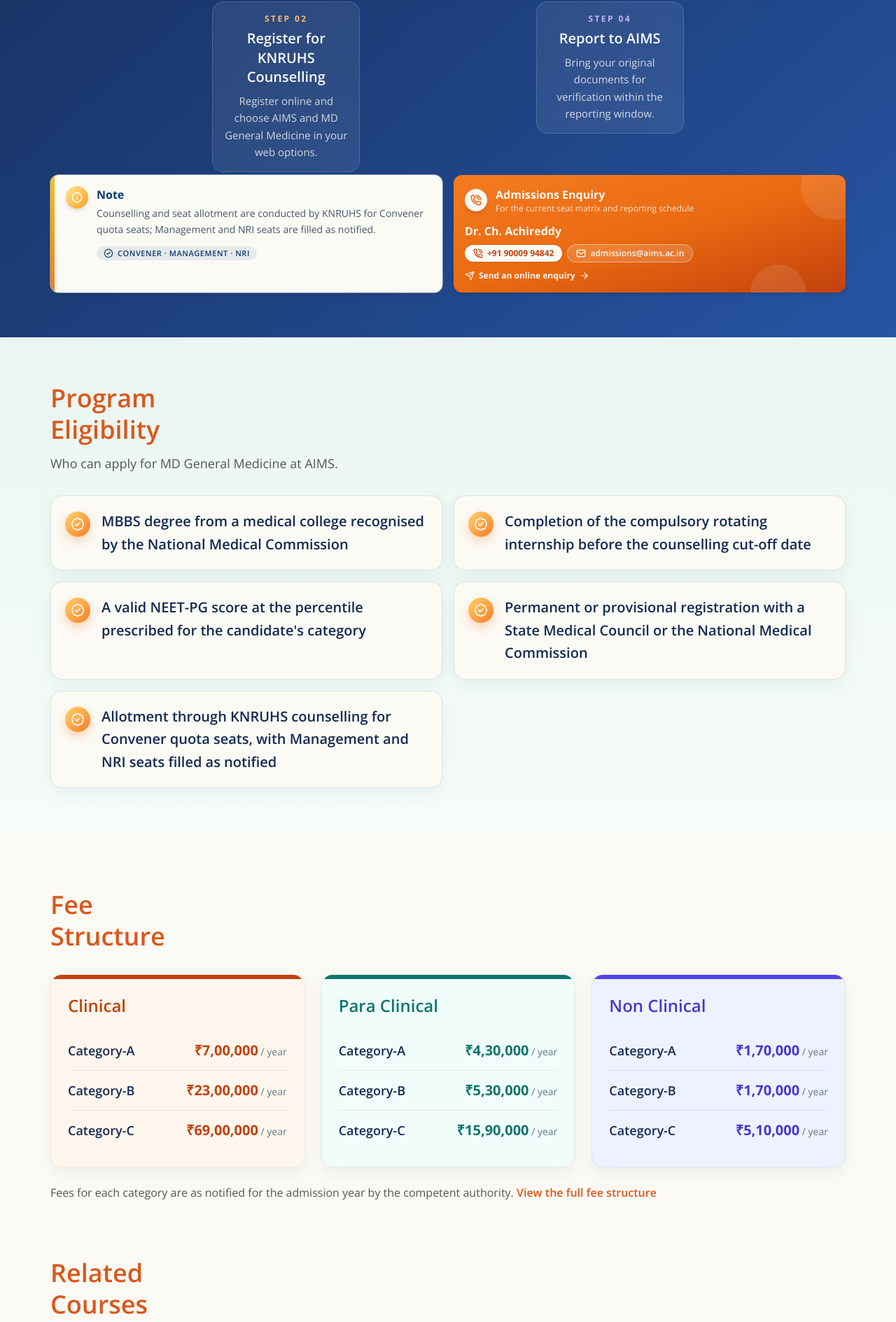
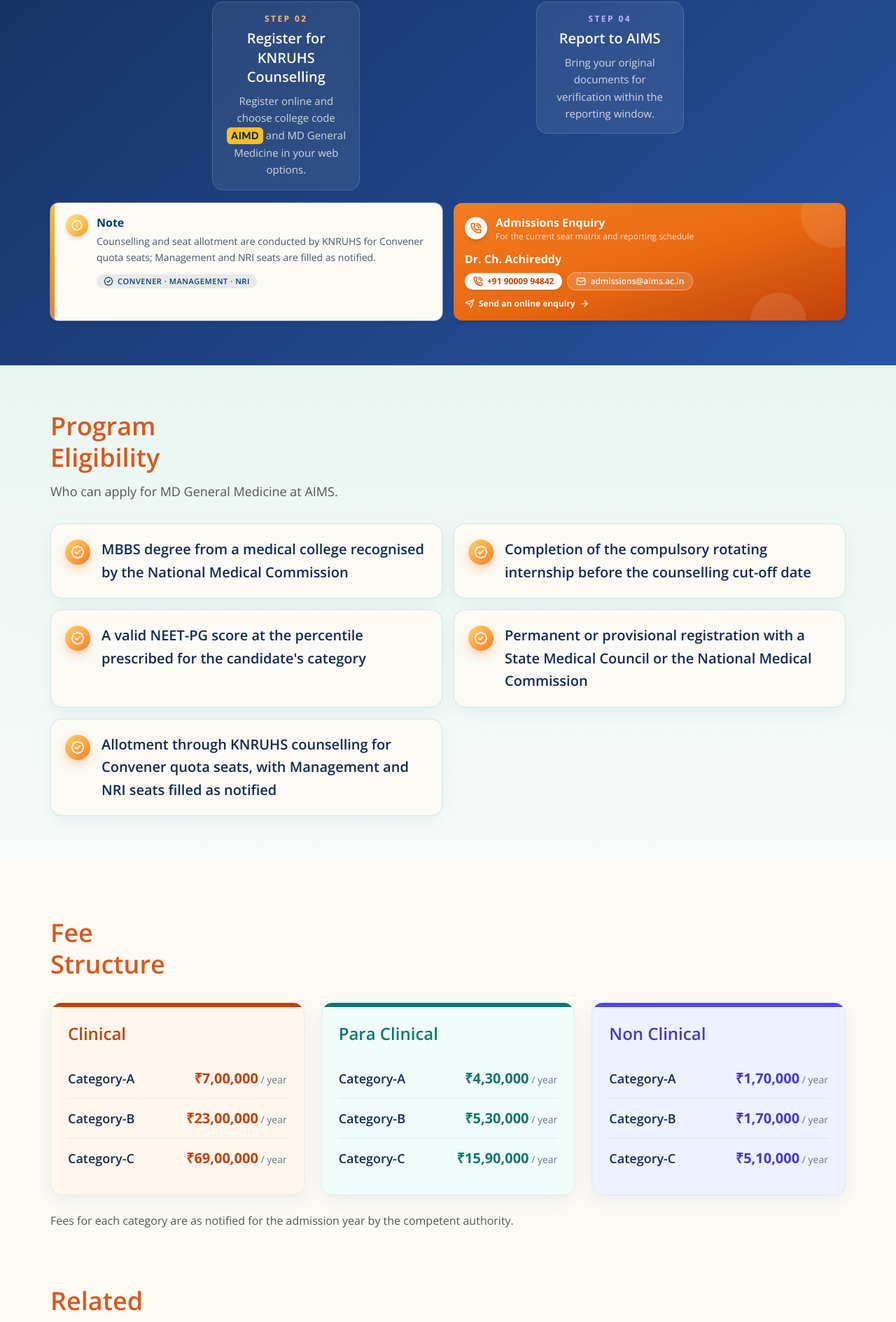
Before and after one commit to lewsishamilton/AIMS, a React (Vite) app: page /academics/postgraduate/md-general-medicine in a window 1280 px wide. Shown: the part 3755-5644 px from the top of the page at 70% size. Built offline with nearby package versions, Linux system fonts and the light colour scheme; a web font is replaced by a local one.

Commit message:
AIMD ADDED

```diff
--- a/src/data/pgProgrammeDetails.ts
+++ b/src/data/pgProgrammeDetails.ts
@@ -86,7 +86,7 @@ export const PG_PROGRAMME_DETAILS: Record<string, PgProgrammeDetail> = {
       { title: "Qualify NEET-PG 2026", detail: "Score at or above the qualifying percentile for your category." },
       {
         title: "Register for KNRUHS Counselling",
-        detail: "Register online and choose AIMS and MD General Medicine in your web options.",
+        detail: "Register online and choose college code **AIMD** and MD General Medicine in your web options.",
       },
       { title: "Seat Allotment", detail: "Convener quota seats are allotted by KNRUHS; Management and NRI seats as notified." },
       { title: "Report to AIMS", detail: "Bring your original documents for verification within the reporting window." },
--- a/src/layouts/footer.tsx
+++ b/src/layouts/footer.tsx
@@ -101,6 +101,15 @@ export default function Footer() {
                     <path d="M2 3.5A1.5 1.5 0 013.5 2h2.1a1 1 0 01.98.8l.9 4.5a1 1 0 01-.6 1.14l-2.08.83a13.1 13.1 0 005.9 5.9l.83-2.08a1 1 0 011.14-.6l4.5.9a1 1 0 01.8.98v2.1a1.5 1.5 0 01-1.5 1.5h-1C9.2 19 2 11.65 2 5v-1.5z" />
                   </svg>
                   <span>Admissions (Dr. Achireddy): {CONTACT.admissionsPhone}</span>
+                </a>
+                <a
+                  href={`mailto:${CONTACT.admissionsEmail}`}
+                  className="flex items-center gap-3 text-sm text-white/90 hover:text-white transition-colors font-medium"
+                >
+                  <svg className="w-4 h-4 text-white/80 shrink-0" fill="currentColor" viewBox="0 0 20 20">
+                    <path d="M2.5 4A1.5 1.5 0 001 5.5v.32l9 4.5 9-4.5V5.5A1.5 1.5 0 0017.5 4h-15zM19 7.68l-8.55 4.27a1 1 0 01-.9 0L1 7.68V14.5A1.5 1.5 0 002.5 16h15a1.5 1.5 0 001.5-1.5V7.68z" />
+                  </svg>
+                  <span>{CONTACT.admissionsEmail}</span>
                 </a>
                 <a
                   href={telHref(CONTACT.receptionPhone)}
--- a/src/pages/PgProgrammeDetailPage.tsx
+++ b/src/pages/PgProgrammeDetailPage.tsx
@@ -314,7 +314,18 @@ function StepText({ s, i, plain }: { s: { title: string; detail: string }; i: nu
     <div className={plain ? "" : "w-full rounded-2xl border border-white/15 bg-white/[0.08] p-4 backdrop-blur-sm"}>
       <p className={`text-xs font-extrabold uppercase tracking-[0.2em] ${theme.label}`}>Step {String(i + 1).padStart(2, "0")}</p>
       <h3 className="mt-1.5 text-lg font-bold leading-snug sm:text-xl">{s.title}</h3>
-      <p className="mt-2 text-[15px] leading-relaxed text-white/80">{s.detail}</p>
+      <p className="mt-2 text-[15px] leading-relaxed text-white/80">
+        {/* Words wrapped in **…** are highlighted as a gold chip. */}
+        {s.detail.split("**").map((part, k) =>
+          k % 2 === 0 ? (
+            part
+          ) : (
+            <strong key={k} className="rounded-md bg-[#FBBF24] px-1.5 py-0.5 font-extrabold tracking-wide text-[#0B2A55]">
+              {part}
+            </strong>
+          ),
+        )}
+      </p>
     </div>
   );
 }
@@ -331,7 +342,7 @@ function AdmissionsPath({ d }: { d: PgProgrammeDetail }) {
           {d.admissionSteps.map((s, i) => {
             const above = i % 2 === 0;
             return (
-              <li key={s.title} className="grid grid-rows-[260px_auto_260px] justify-items-center text-center">
+              <li key={s.title} className="grid grid-rows-[260px_auto_300px] justify-items-center text-center">
                 <div className="flex flex-col items-center justify-end">
                   {above && (
                     <>
@@ -508,10 +519,7 @@ function FeeStructure() {
         ))}
       </div>
       <p className="mt-6 text-sm text-[#555] sm:text-base dark:text-slate-300">
-        Fees for each category are as notified for the admission year by the competent authority.{" "}
-        <Link to="/admissions/fee-structure" className="font-semibold text-[#D9581A] underline-offset-4 hover:underline">
-          View the full fee structure
-        </Link>
+        Fees for each category are as notified for the admission year by the competent authority.
       </p>
     </section>
   );
```
